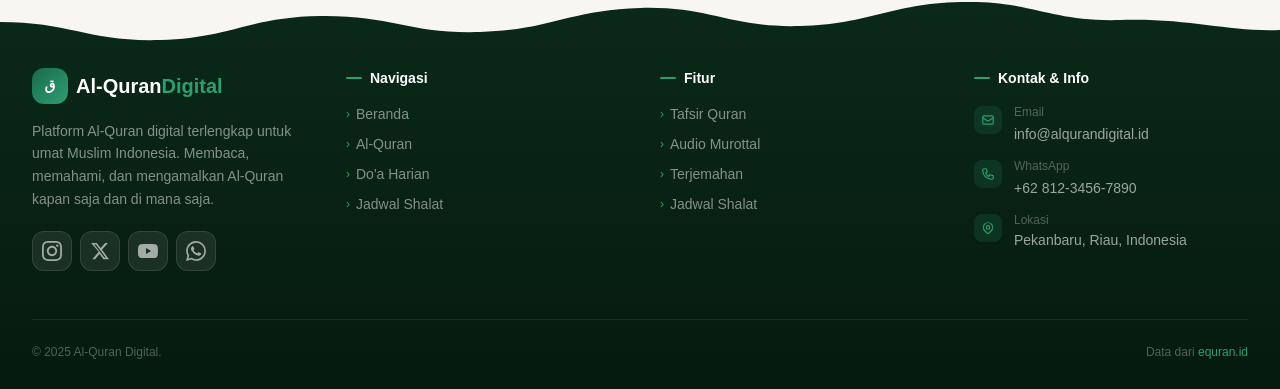
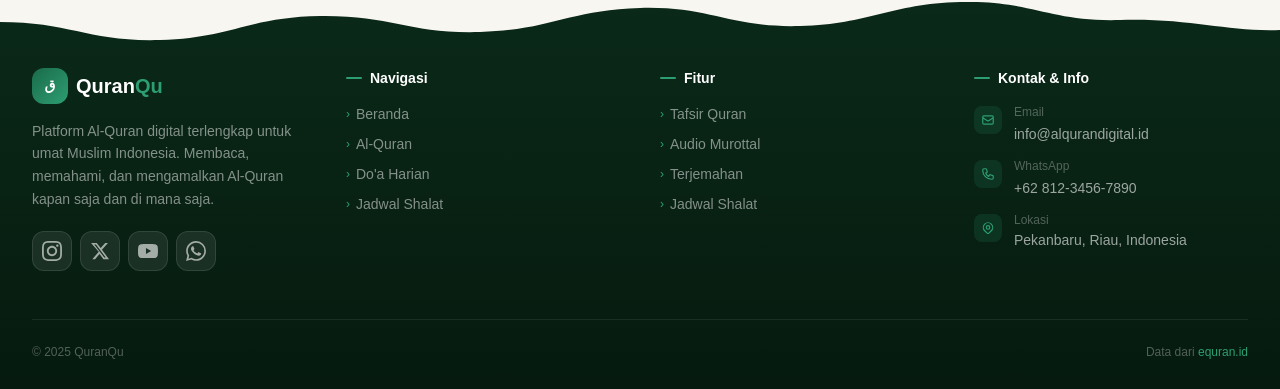
Before and after one commit to lisaharniati08/QuranQu, a React (Vite) app: page / in a window 1280 px wide. Shown: the part 1633-2022 px from the top of the page. Built offline with nearby package versions, Linux system fonts and the light colour scheme.

Commit message:
update lagi

```diff
--- a/index.html
+++ b/index.html
@@ -4,7 +4,7 @@
     <meta charset="UTF-8" />
     <link rel="icon" type="image/svg+xml" href="/logo.png" />
     <meta name="viewport" content="width=device-width, initial-scale=1.0" />
-    <title>Al-Quran Digital</title>
+    <title>QuranQu</title>
   </head>
   <body>
     <div id="root"></div>
--- a/src/pages/Home.jsx
+++ b/src/pages/Home.jsx
@@ -341,7 +341,7 @@ export default function Home() {
                 <div className="w-9 h-9 rounded-xl flex items-center justify-center" style={{ background: 'linear-gradient(135deg, #1a6b4a, #2d9e72)' }}>
                   <span className="text-white font-bold text-sm" style={{ fontFamily: "'Amiri', serif" }}>ق</span>
                 </div>
-                <span className="font-black text-xl text-white">Al-Quran<span className="text-[#2d9e72]">Digital</span></span>
+                <span className="font-black text-xl text-white">Quran<span className="text-[#2d9e72]">Qu</span></span>
               </div>
               <p className="text-white/50 text-sm leading-relaxed mb-5">
                 Platform Al-Quran digital terlengkap untuk umat Muslim Indonesia. Membaca, memahami, dan mengamalkan Al-Quran kapan saja dan di mana saja.
@@ -425,7 +425,7 @@ export default function Home() {
           {/* Bottom bar */}
           <div className="border-t border-white/8 pt-6 flex flex-col sm:flex-row items-center justify-between gap-3">
             <p className="text-white/30 text-xs text-center sm:text-left">
-              © 2025 Al-Quran Digital.
+              © 2025 QuranQu
             </p>
             <p className="text-white/30 text-xs">
               Data dari{' '}
```
Also changed, not shown: vercel.json.
